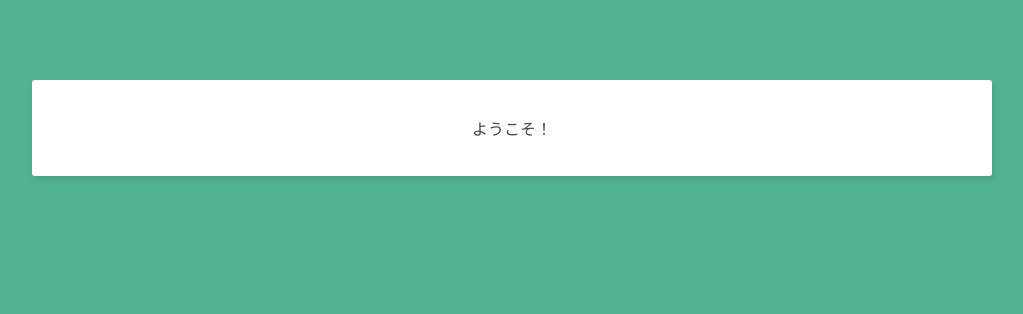
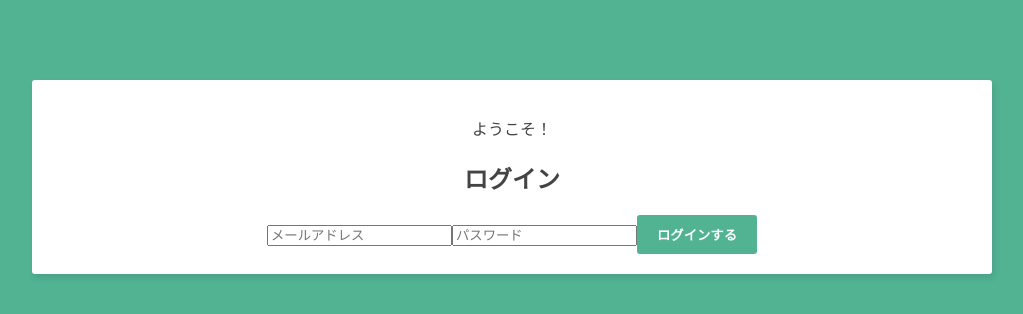
Before and after one commit to shonansurvivors/rails-vue-chat, a Vue app in the folder frontend/: page / in a window 1280 px wide. Shown: the top 314 px of the page, without its empty margins (128-1151 px from the left). Built offline with nearby package versions, Linux system fonts and the light colour scheme.

Commit message:
create login form vue

```diff
--- /dev/null
+++ b/frontend/src/components/LoginForm.vue
@@ -0,0 +1,19 @@
+<template>
+  <h2>ログイン</h2>
+  <form>
+    <input type="email" required placeholder="メールアドレス" v-model="email">
+    <input type="password" required placeholder="パスワード" v-model="password">
+    <button>ログインする</button>
+  </form>
+</template>
+
+<script>
+export default {
+  data () {
+    return {
+      email: '',
+      password: ''
+    }
+  }
+}
+</script>
--- a/frontend/src/views/Welcome.vue
+++ b/frontend/src/views/Welcome.vue
@@ -1,10 +1,15 @@
 <template>
   <div className="container welcome">
     <p>ようこそ！</p>
+    <LoginForm />
   </div>
 </template>
 
 <script>
+import LoginForm from '../components/LoginForm.vue'
+export default {
+  components: { LoginForm },
+}
 </script>
 
 <style scoped>
```
